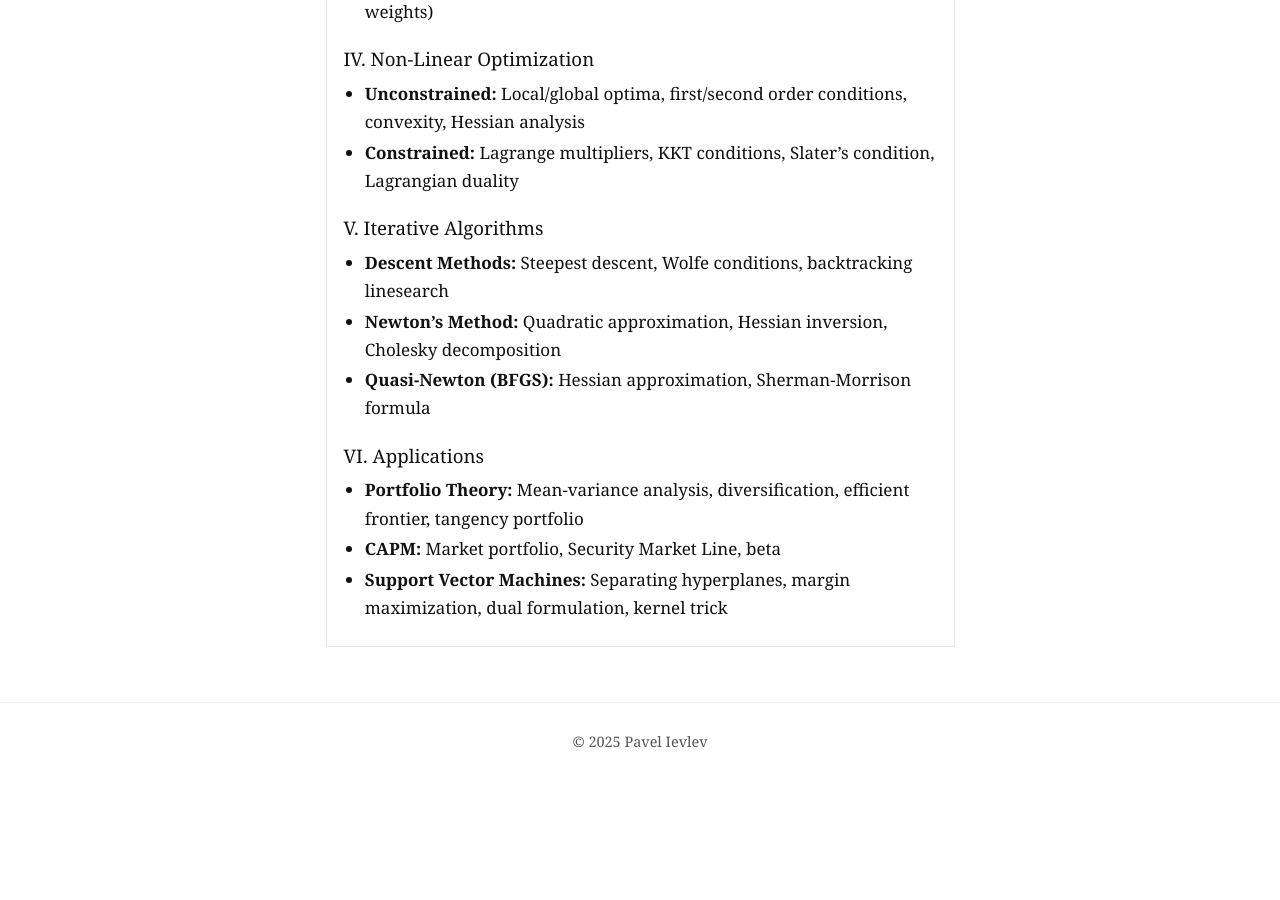
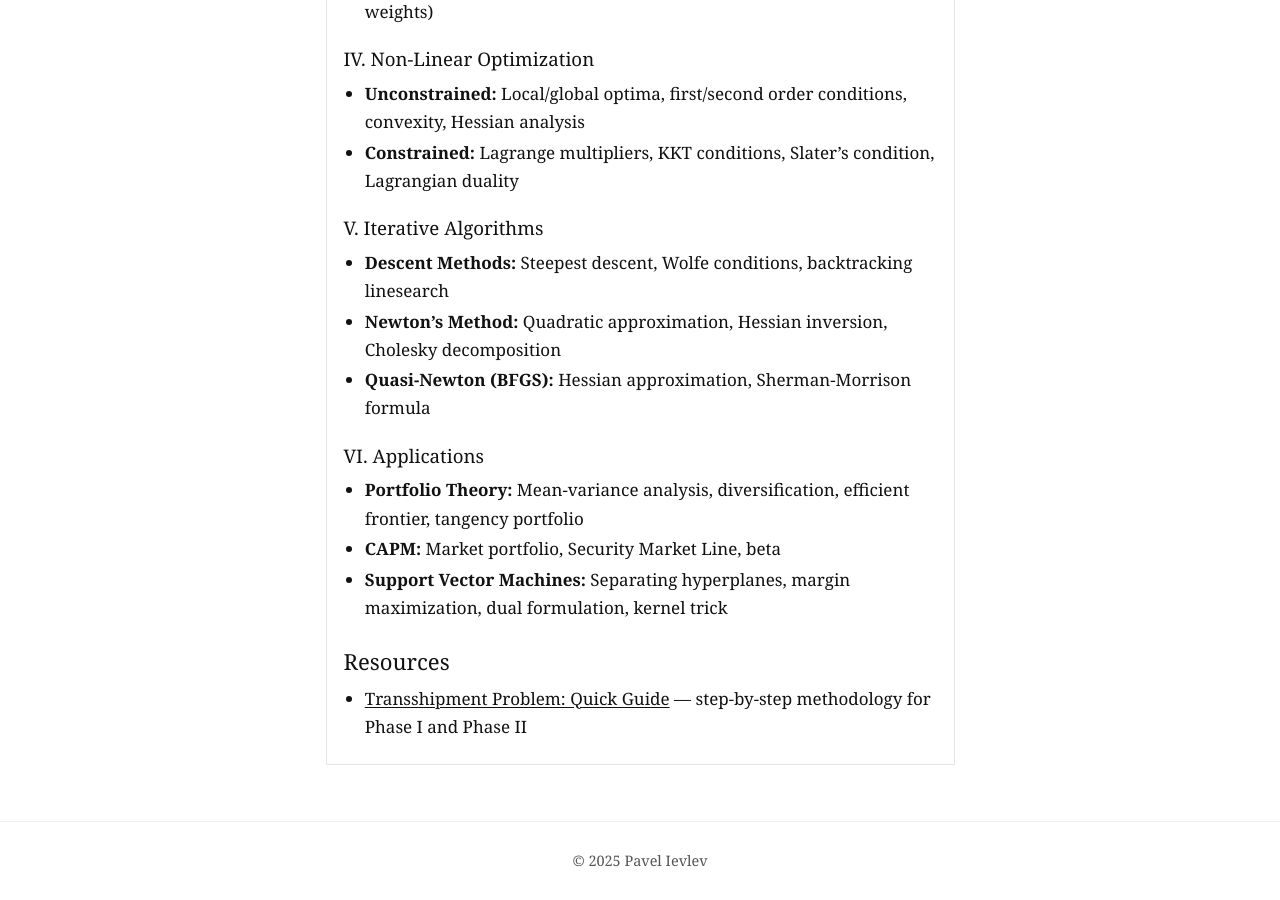
Before and after one commit to ievlevpn/ievlevpn.github.io, a Jekyll site: the page built from vault/_teaching/2024-2025-optimization.md, in a window 1280 px wide and 900 px high, scrolled down 1081 px. Built offline with Jekyll 4.4.1, drawn with Linux system fonts in a browser that asks for light colours; some web fonts are replaced; before the commit the page ends 1862 px from its top, so only the background shows below that.

Commit message:
Add transshipment problem guide for optimization course
🤖 Generated with [Claude Code](https://claude.com/claude-code)

Co-Authored-By: Claude Opus 4.5 <noreply@anthropic.com>

```diff
--- a/vault/_teaching/2024-2025-optimization.md
+++ b/vault/_teaching/2024-2025-optimization.md
@@ -42,3 +42,7 @@ description: Graduate course covering linear and non-linear optimization, combin
 - **Portfolio Theory:** Mean-variance analysis, diversification, efficient frontier, tangency portfolio
 - **CAPM:** Market portfolio, Security Market Line, beta
 - **Support Vector Machines:** Separating hyperplanes, margin maximization, dual formulation, kernel trick
+
+## Resources
+
+- [Transshipment Problem: Quick Guide](/assets/teaching/optimization/transshipment-guide.pdf) — step-by-step methodology for Phase I and Phase II
```
Also changed, not shown: 1 other file.
